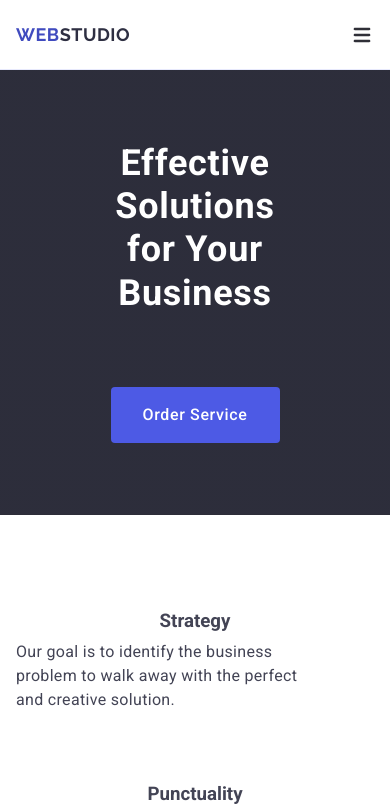
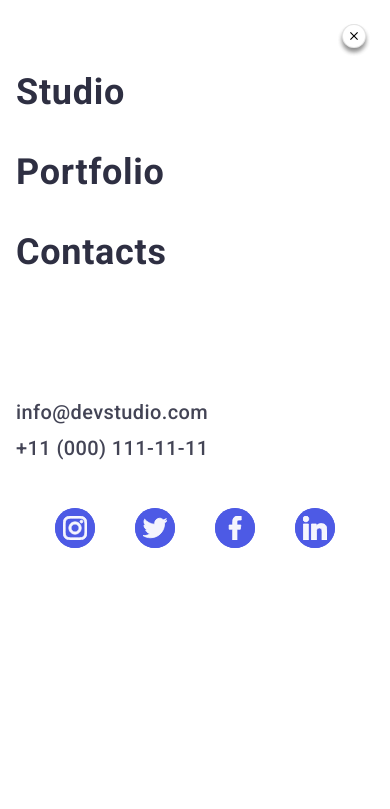
Before and after one commit to anastasiasaienkoo/goit-markup-hw-06, a plain HTML site: page index.html in a window 390 px wide. Both pictures are taken after a click on the button 362 px from the left and 34 px from the top of the page. Shown: the top 809 px of the page. Drawn offline with nearby package versions, Linux system fonts and the light colour scheme.

Commit message:
update all

```diff
--- a/css/styles.css
+++ b/css/styles.css
@@ -1168,7 +1168,7 @@ background-color: #404BBF;
 
         /* Modal Backdrop */
 
-        .modal-backdrop {
+        /* .modal-backdrop {
                 position: fixed;
                 z-index: 999999;
                 top: 0;
@@ -1446,37 +1446,192 @@ color: rgba(46, 47, 66, 0.4);
                 width: 408px;
                 min-height: 584px;
             }
-        }
+        } */
 
         /* Mobile Menu */
 
-        .mobile-menu {
+        .mobile {
                 position: fixed;
-                z-index: 999999999999999999999999;
                 top: 0;
                 left: 0;
-                display: flex;
-                justify-content: center;
-                align-items: center;
                 width: 100%;
                 height: 100%;
                 background-color: white;
-                overflow: auto;
-
-                opacity: 1;
+
+                opacity: 0;
+                visibility: hidden;
+                pointer-events: auto;
                 transition: opacity 250ms cubic-bezier(0.4, 0, 0.2, 1), visibility 250ms cubic-bezier(0.4, 0, 0.2, 1);
         }
 
         .mobile-menu-cont {
-            top: 50%;
-            left: 50%;
+            background-color: white;
+        }
+
+        .mobile-close {
+            display: flex;
+            justify-content: center;
+            align-items: center;
             position: absolute;
-          min-width: 288px;
-          padding: 72px 16px 24px 16px;
-          min-height: 623px;
-          transform: translate(-50%, -50%);
-          transition: transform 250ms cubic-bezier(0.4, 0, 0.2, 1);
-          border-radius: 4px;
-          box-shadow: 0 1px 1px 0 rgba(0, 0, 0, 0.14), 0 1px 3px 0 rgba(0, 0, 0, 0.12), 0 2px 1px 0 rgba(0, 0, 0, 0.2);
-          background: #fcfcfc;
-        }
+            right: 24px;
+            top: 24px;
+            width: 24px;
+            height: 24px;
+            background-color: white;
+            border-radius: 50%;
+            border: 1px solid rgba(0, 0, 0, 0.1);
+            padding: 0;
+            box-shadow: 0 4px 4px 0 rgba(0, 0, 0, 0.25);
+            transition: background-color 250ms cubic-bezier(0.4, 0, 0.2, 1), border 250ms cubic-bezier(0.4, 0, 0.2, 1);
+        }
+
+        .closes-btn {
+            display: flex;
+            justify-content: center;
+            align-items: center;
+            position: absolute;
+            right: 24px;
+            top: 24px;
+            width: 24px;
+            height: 24px;
+            background-color: white;
+            border-radius: 50%;
+            border: 1px solid rgba(0, 0, 0, 0.1);
+            padding: 0;
+            box-shadow: 0 4px 4px 0 rgba(0, 0, 0, 0.25);
+            transition: background-color 250ms cubic-bezier(0.4, 0, 0.2, 1), border 250ms cubic-bezier(0.4, 0, 0.2, 1);
+        }
+        .nav-items  {
+            font-weight: 700;
+            font-size: 36px;
+            line-height: 1.11111;
+            letter-spacing: 0.02em;
+            color: #2e2f42;
+            margin-bottom: 40px;
+            transition: color 250ms cubic-bezier(0.4, 0, 0.2, 1);
+        }
+
+        .nav-items:hover,
+        .nav-items:active,
+        .nav-items:focus {
+        color: #404bbf;
+        text-decoration: none;
+
+        }
+
+        .mob-conteiner {
+            margin-bottom: 128px;
+        }
+
+        .contacts-infos > li {
+            font-family: "Roboto", sans-serif;
+            font-weight: 500;
+            font-size: 20px;
+            line-height: 1.2;
+            letter-spacing: 0.02em;
+            color: #434455;
+            text-decoration: none;
+            font-style: normal;
+            transition: color 250ms cubic-bezier(0.4, 0, 0.2, 1);
+        }
+
+
+        li {
+            font-style: normal;
+        }
+
+
+        .contacts-infos:hover,
+        .contacts-infos:active,
+        .contacts-infos:focus  {
+            color: #404bbf;
+            text-decoration: none;
+        }
+
+
+
+        .closes-icon {
+                position: relative;
+                transition: fill 250ms cubic-bezier(0.4, 0, 0.2, 1);
+        }
+
+
+        .conct-addres2 {
+            display: flex;
+            flex-direction: column;
+            gap: 12px;
+         }
+
+
+         .contacts-infos:hover,
+         .contacts-infos:active,
+         .contacts-infos:focus {
+         color: #404bbf;
+         text-decoration: none;
+     }
+
+   .contacts-infos {
+    font-weight: 500;
+    font-size: 20px;
+    line-height: 1.2;
+    letter-spacing: 0.02em;
+    color: #434455;
+            transition: color 250ms cubic-bezier(0.4, 0, 0.2, 1);
+    }
+
+    /* Social Mobile */
+
+    .social-lnk-listt1 {
+        gap: 40px;
+
+        display: flex;
+        align-items: center;
+        justify-content: center;
+    }
+
+    .social-list-items1 {
+        display: flex;
+        justify-content: center;
+        align-items: center;
+        background-color: #4D5AE5;
+        line-height: 0;
+        width: 40px;
+        height: 40px;
+        border-radius: 50%;
+        margin-top: 48px;
+
+        transition: background-color 250ms cubic-bezier(0.4, 0, 0.2, 1);
+    }
+
+    .mobile.is-open {
+            opacity: 1;
+            visibility: visible;
+            pointer-events: auto;
+          }
+
+    .social-mobile {
+    width: 100%;
+    height: 100%;
+    background-color: #4d5ae5;
+    border-radius: 50%;
+    display: flex;
+    align-items: center;
+    justify-content: center;
+    transition: background-color 250ms cubic-bezier(0.4, 0, 0.2, 1);
+}
+
+.social-mobile:hover,
+.social-mobile:active,
+.social-mobile:focus {
+    background-color: #404BBF;
+}
+
+.social-icon-mob {
+    stroke: #fff;
+fill: #f4f4fd;
+}
+        @media screen and (min-width: 768px) {
+            .mobile {
+                display: none;
+            }
+            }
--- a/index.html
+++ b/index.html
@@ -32,34 +32,75 @@
        </ul>
     </address>
 
-    <button class="burger-btn">
+    <button class="burger-btn" data-menu-open>
         <svg class="burger-icon"  width="24" height="24">
             <use href="./images/icons.svg#icon-burger-icon"></use>
         </svg>
     </button>
 </div>
+
+
+<!-- Mobile Menu -->
+<div class="mobile" data-menu>
+    <div class="container mobile-menu-cont">
+        <button class="mobile-close">
+            <button class="closes-btn" type="button" data-menu-close>
+        <svg class="closes-icon" width="8" height="8">
+          <use href="./images/icons.svg#icon-close-black"></use>
+        </svg>
+      </button>
+        </button>
+        <nav class="navigations">
+            <ul class="mob-conteiner">
+                <li class="nav-items"><a class="" href="">Studio</a></li>
+                <li class="nav-items"><a class="" href="">Portfolio</a></li>
+                <li class="nav-items"><a class="" href="">Contacts</a></li>
+        </nav>
+        <address class="navigations">
+            <ul class="conct-addres2">
+                <li><a class="contacts-infos" href="mailto:info@devstudio.com">info@devstudio.com</a></li>
+                <li><a class="contacts-infos" href="tel:+110001111111">+11 (000) 111-11-11</a></li>
+            </ul>
+        </address>
+
+        <ul class="social-lnk-listt1">
+            <li class="social-list-items1">
+                <a class="social-mobile" href="">
+                    <svg class="social-icon-mob" width="24" height="24">
+                        <use href="./images/icons.svg#icon-instagram">
+                        </use>
+                    </svg>
+                </a>
+            </li>
+            <li class="social-list-items1">
+                <a class="social-mobile" href="">
+                    <svg class="social-icon-mob" width="24" height="24">
+                        <use href="./images/icons.svg#icon-twitter">
+                        </use>
+                    </svg>
+                </a>
+            </li>
+            <li class="social-list-items1">
+                <a class="social-mobile" href="">
+                    <svg class="social-icon-mob" width="24" height="24">
+                        <use href="./images/icons.svg#icon-facebook">
+                        </use>
+                    </svg>
+                </a>
+            </li>
+            <li class="social-list-items1">
+                <a class="social-mobile" href="">
+                    <svg class="social-icon-mob" width="24" height="24">
+                        <use href="./images/icons.svg#icon-linkedin">
+                        </use>
+                    </svg>
+                </a>
+            </li>
+           </ul>
+    </div>
+</div>
    </header>
 
-   <!-- Mobile -->
-<div class="mobile-menu">
-    <div class="container mobile-menu-cont">
-        <button class="mobile-close">
-            <svg><use></use></svg>
-        </button>
-        <nav class="navigation">
-            <ul class="mob-conteiner">
-                <li class="nav-item"><a class="" href="">Studio</a></li>
-                <li class="nav-item"><a class="" href="">Portfolio</a></li>
-                <li class="nav-item"><a class="" href="">Contacts</a></li>
-        </nav>
-        <address class="navigation navigaton1">
-            <ul class="conct-address">
-                <li><a class="contacts-info" href="mailto:info@devstudio.com">info@devstudio.com</a></li>
-                <li><a class="contacts-info" href="tel:+110001111111"></a>+11 (000) 111-11-11</li>
-            </ul>
-        </address>
-    </div>
-</div>
 
 
    <main>
@@ -534,5 +575,7 @@
       </form>
     </div>
   </div>
+  <script src="./menu.js"></script>
+  <script src="./modal.js"></script>
 </body>
 </html>
--- /dev/null
+++ b/menu.js
@@ -0,0 +1,18 @@
+(() => {
+  const refs = {
+    // Додати атрибут data-modal-open на кнопку відкриття
+    openModalBtn: document.querySelector('[data-menu-open]'),
+    // Додати атрибут data-modal-close на кнопку закриття
+    closeModalBtn: document.querySelector('[data-menu-close]'),
+    // Додати атрибут data-modal на бекдроп модалки
+    modal: document.querySelector('[data-menu]'),
+  };
+
+  refs.openModalBtn.addEventListener('click', toggleModal);
+  refs.closeModalBtn.addEventListener('click', toggleModal);
+
+  function toggleModal() {
+    // is-open це клас який буде додаватися/забиратися на бекдроп при натисканні на кнопки
+    refs.modal.classList.toggle('is-open');
+  }
+})();
--- /dev/null
+++ b/modal.js
@@ -0,0 +1,18 @@
+(() => {
+  const refs = {
+    // Додати атрибут data-modal-open на кнопку відкриття
+    openModalBtn: document.querySelector('[data-modal-open]'),
+    // Додати атрибут data-modal-close на кнопку закриття
+    closeModalBtn: document.querySelector('[data-modal-close]'),
+    // Додати атрибут data-modal на бекдроп модалки
+    modal: document.querySelector('[data-modal]'),
+  };
+
+  refs.openModalBtn.addEventListener('click', toggleModal);
+  refs.closeModalBtn.addEventListener('click', toggleModal);
+
+  function toggleModal() {
+    // is-open це клас який буде додаватися/забиратися на бекдроп при натисканні на кнопки
+    refs.modal.classList.toggle('is-open');
+  }
+})();
```
